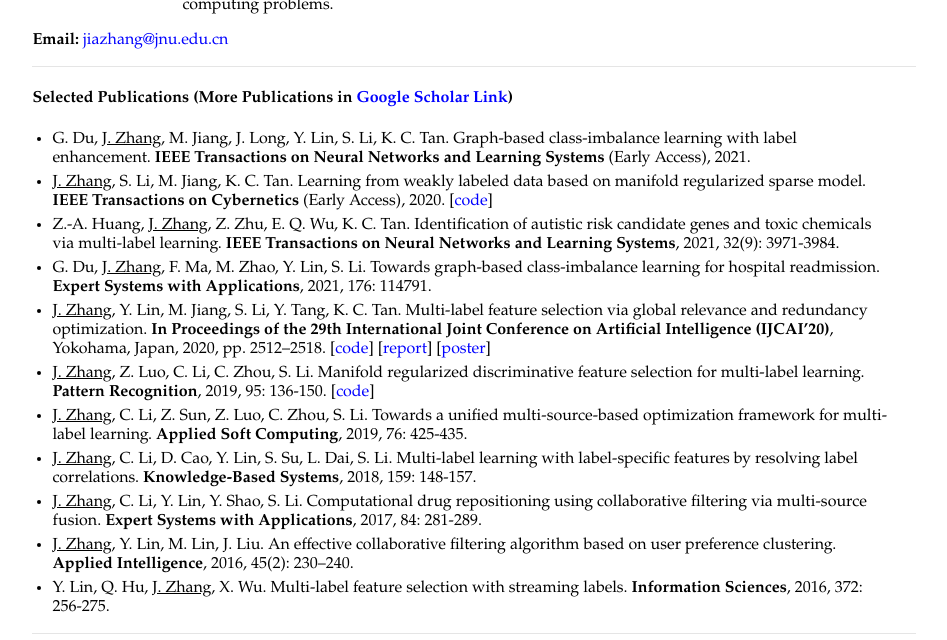
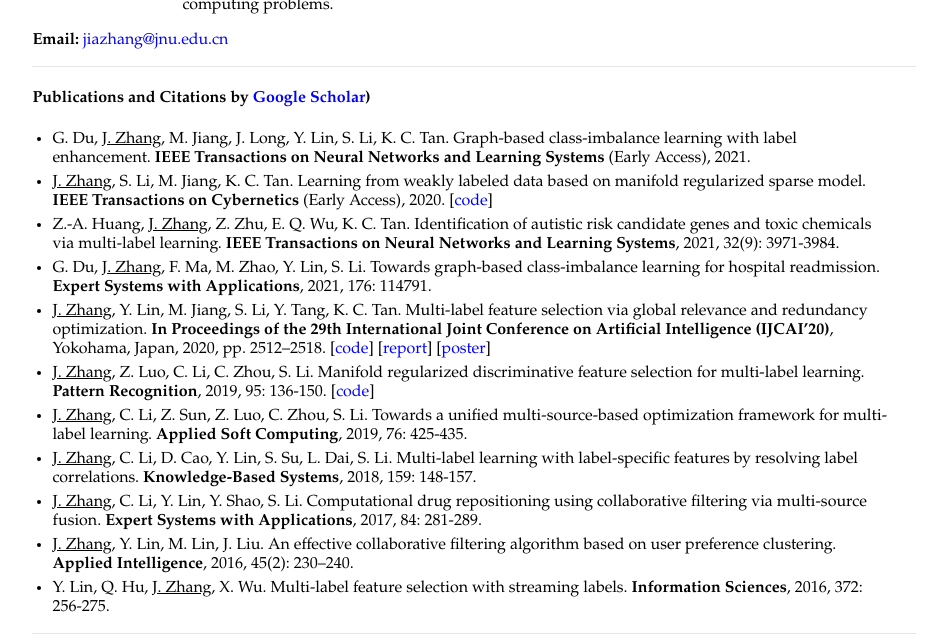
Before and after one commit to jiazhang-ml/jiazhang-ml.github.io, a Jekyll site: the page built from index.md, in a window 1280 px wide and 900 px high, cut to the strip 260-900 px from the top of the window. Shown: the whole strip, without its empty margins (166-1113 px from the left). Built offline with Jekyll 4.4.1, drawn with Linux system fonts in a browser that asks for light colours.

Commit message:
Update index.md

```diff
--- a/index.md
+++ b/index.md
@@ -14,7 +14,7 @@ I received the Ph.D. degree from the School of Informatics, Xiamen University, X
 
 ---
 
-#### Selected Publications (More Publications in [Google Scholar Link](https://scholar.google.com/citations?user=yBaTk-gAAAAJ&hl=en))
+#### Publications and Citations by [Google Scholar](https://scholar.google.com/citations?user=yBaTk-gAAAAJ&hl=en))
 
 * G. Du, <u>J. Zhang</u>, M. Jiang, J. Long, Y. Lin, S. Li, K. C. Tan. Graph-based class-imbalance learning with label enhancement. **IEEE Transactions on Neural Networks and Learning Systems** (Early Access), 2021.
 * <u>J. Zhang</u>, S. Li, M. Jiang, K. C. Tan. Learning from weakly labeled data based on manifold regularized sparse model. **IEEE Transactions on Cybernetics** (Early Access), 2020. [[code](MSWL-master.zip)]
```
